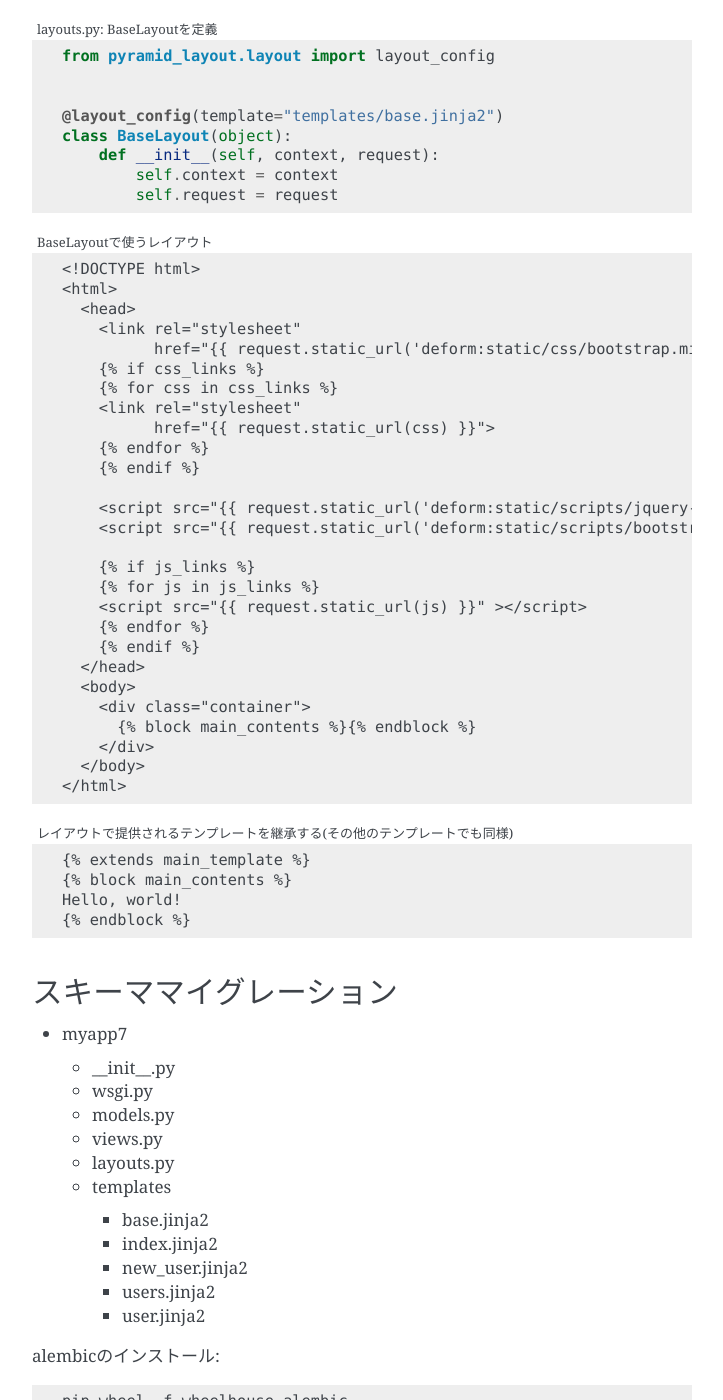
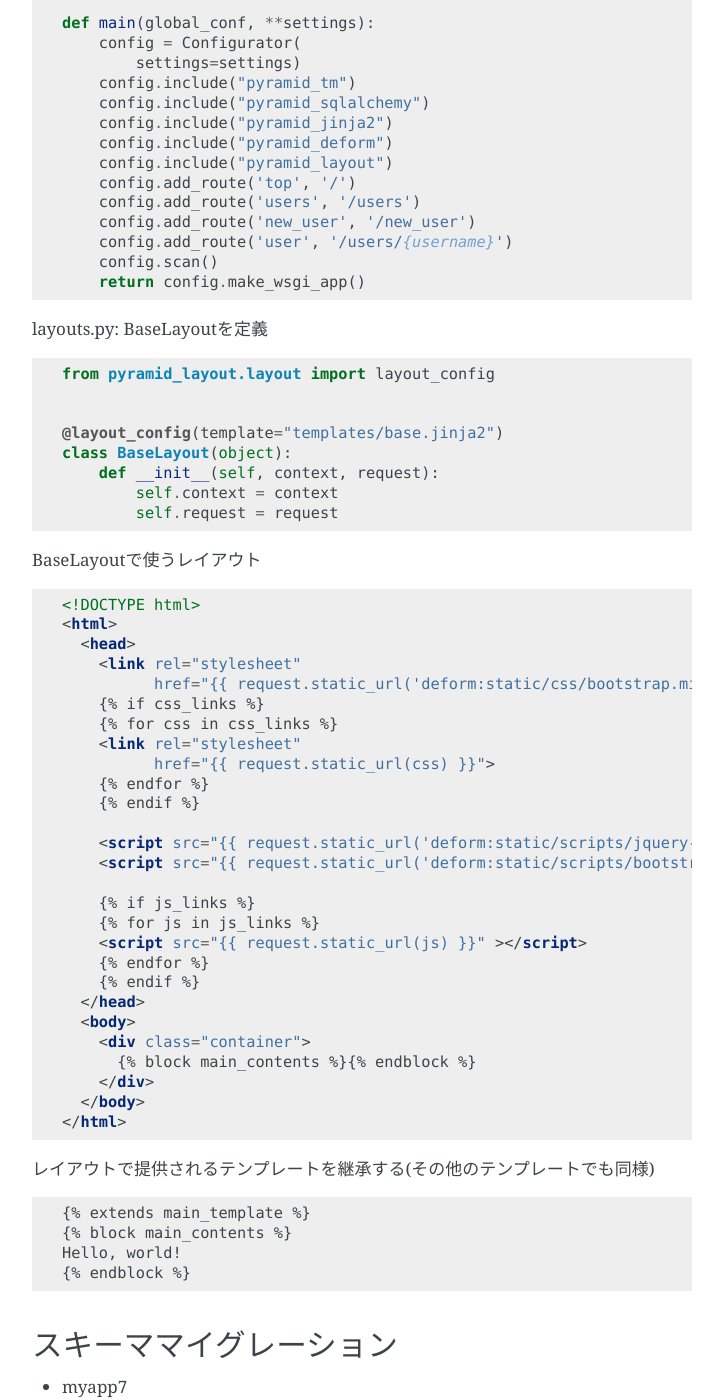
Before and after one commit to laiso/my-pyramid-katas, a Sphinx documentation site: the page built from docs/source/kata.rst, in a window 1280 px wide and 1400 px high, scrolled down 9991 px. Shown: the whole window, without its empty margins (388-1111 px from the left). Built offline with Sphinx 7.4.7, drawn with Linux system fonts in a browser that asks for light colours; part of the change alters nothing that is shown; some of the changed text lies outside the part shown.

```diff
--- a/docs/source/kata.rst
+++ b/docs/source/kata.rst
@@ -46,9 +46,11 @@ waitressをインストール::
 
   waitress-server -h
 
+wsgiアプリケーション
+
 .. literalinclude:: wsgiapp.py
    :language: python
-   :caption: wsgiアプリケーション
+
 
 Webアプリケーションを実行::
 
@@ -63,13 +65,16 @@ webobをインストール::
   pip wheel webob -f wheelhouse
   pip install webob -f wheelhouse
 
+webobを使ったwsgiアプリケーション
+
 .. literalinclude:: webobapp.py
    :language: python
-   :caption: webobを使ったwsgiアプリケーション
+
+
+webob.dec.wsgifyを使ったwsgiアプリケーション
 
 .. literalinclude:: webobdecapp.py
    :language: python
-   :caption: webob.dec.wsgifyを使ったwsgiアプリケーション
 
 pyramid
 ----------------------------
@@ -79,9 +84,11 @@ pyramidをインストール::
   pip wheel -f wheelhouse pyramid
   pip install -f wheelhouse pyramid
 
+pyramidの最小アプリケーション
+
 .. literalinclude:: pyramidminapp.py
    :language: python
-   :caption: pyramidの最小アプリケーション
+
 
 pyramidアプリケーションのモジュール化
 ------------------------------------------------
@@ -94,18 +101,24 @@ pyramidアプリケーションのモジュール化
   - views.py
 
 
+__init__.py: アプリケーションのエントリポイント
+
 .. literalinclude:: myapp1/__init__.py
    :language: python
-   :caption: __init__.py: アプリケーションのエントリポイント
+
+
+views.py: webアプリケーションビュー
 
 .. literalinclude:: myapp1/views.py
    :language: python
-   :caption: views.py: webアプリケーションビュー
 
+
+
+wsgi.py: wsgiアプリケーションの生成
 
 .. literalinclude:: myapp1/wsgi.py
    :language: python
-   :caption: wsgi.py: wsgiアプリケーションの生成
+
 
 URLディスパッチ
 ------------------------------
@@ -116,13 +129,16 @@ URLディスパッチ
   - wsgi.py
   - views.py
 
+ __init__.py: add_routeでURLパターン登録
+
 .. literalinclude:: myapp2/__init__.py
    :language: python
-   :caption: __init__.py: add_routeでURLパターン登録
+
+views.py: view_configによるroute割り当て
 
 .. literalinclude:: myapp2/views.py
    :language: python
-   :caption: views.py: view_configによるroute割り当て
+
 
 
 wsgi.pyはmyapp1と同じ
@@ -146,20 +162,23 @@ pyramid_jinja2をインストール::
     - index.jinja2
     - user.jinja2
 
+__init__.py: pyramid_jinja2 を include
+
 .. literalinclude:: myapp3/__init__.py
    :language: python
-   :caption: __init__.py: pyramid_jinja2 を include
+
+
+views.py: view_configのrendererでテンプレートを指定
 
 .. literalinclude:: myapp3/views.py
    :language: python
-   :caption: views.py: view_configのrendererでテンプレートを指定
 
-.. literalinclude:: myapp3/templates/index.jinja2
-   :language: html
-   :caption: テンプレート
+
+
+ビューから渡された値(username) をテンプレート内で使用
 
 .. literalinclude:: myapp3/templates/user.jinja2
-   :caption: ビューから渡された値(username) をテンプレート内で使用
+   :language: html
 
 データベースアクセス
 --------------------------------
@@ -180,24 +199,34 @@ pyramid_sqlalchemyとpyramid_tmのインストール::
     - index.jinja2
     - user.jinja2
 
+__init__.py: pyramid_sqlalchemy, pyramid_tm を include
+
 .. literalinclude:: myapp4/__init__.py
    :language: python
-   :caption: __init__.py: pyramid_sqlalchemy, pyramid_tm を include
+
+
+wsgi.py: sqlalchemy.url にデータベース接続を設定
 
 .. literalinclude:: myapp4/wsgi.py
    :language: python
-   :caption: __init__.py: sqlalchemy.url にデータベース接続を設定
+
+
+models.py: モデル定義
 
 .. literalinclude:: myapp4/models.py
    :language: python
-   :caption: モデル定義
+
+
+views.py: User.query でデータベースからモデルを取得
 
 .. literalinclude:: myapp4/views.py
    :language: python
-   :caption: views.py: User.query でデータベースからモデルを取得
+
+
+user.jinja2: ビューから渡されたuserのプロパティアクセス
 
 .. literalinclude:: myapp4/templates/user.jinja2
-   :caption: ビューから渡されたuserのプロパティアクセス
+   :language: html
 
 
 データベース、テーブル作成::
@@ -239,16 +268,22 @@ pyramid_deform colanderalchemy のインストール::
     - user.jinja2
 
 
+__init__.py: pyramid_deform を include
+
 .. literalinclude:: myapp5/__init__.py
    :language: python
-   :caption: __init__.py: pyramid_deform を include
+
+
+views.py: FormViewを使ってdeformを使うビューを定義
 
 .. literalinclude:: myapp5/views.py
    :language: python
-   :caption: views.py: FormViewを使ってdeformを使うビューを定義
+
+
+new_user.jinja2: フォームの表示
 
 .. literalinclude:: myapp5/templates/new_user.jinja2
-   :caption: フォームの表示
+   :language: python
 
 
 レイアウトとスタイル
@@ -274,19 +309,26 @@ pyramid_layout のインストール::
     - users.jinja2
     - user.jinja2
 
+__init__.py: pyramid_layout を include
+
 .. literalinclude:: myapp6/__init__.py
    :language: python
-   :caption: __init__.py: pyramid_layout を include
+
+
+layouts.py: BaseLayoutを定義
 
 .. literalinclude:: myapp6/layouts.py
    :language: python
-   :caption: layouts.py: BaseLayoutを定義
+
+BaseLayoutで使うレイアウト
 
 .. literalinclude:: myapp6/templates/base.jinja2
-   :caption: BaseLayoutで使うレイアウト
+   :language: html
+
+レイアウトで提供されるテンプレートを継承する(その他のテンプレートでも同様)
 
 .. literalinclude:: myapp6/templates/index.jinja2
-   :caption: レイアウトで提供されるテンプレートを継承する(その他のテンプレートでも同様)
+   :language: html
 
 
 スキーママイグレーション
@@ -317,13 +359,16 @@ alembicのインストール::
 
   alembic init alembic
 
+alembic.ini マイグレーション設定 sqlalchemy.url に接続文字列を設定する
+
 .. literalinclude:: alembic.ini
    :language: ini
-   :caption: マイグレーション設定 sqlalchemy.url に接続文字列を設定する
+
+
+alembic/env.py: target_schemaにアプリケーションモデルのmetadataを設定
 
 .. literalinclude:: alembic/env.py
    :language: python
-   :caption: alembic/env.py の target_schemaにアプリケーションモデルのmetadataを設定
    :lines: 18-19
 
 初期のスキーマリビジョンを作成::
@@ -335,8 +380,10 @@ alembicのインストール::
   alembic upgrade head
   alembic history
 
+models.py: モデルに項目(birthday) 追加
+
 .. literalinclude:: myapp7/models.py
-   :caption: models.py: モデルに項目(birthday) 追加
+   :language: python
 
 追加した項目分のリビジョンを作成::
 
```
